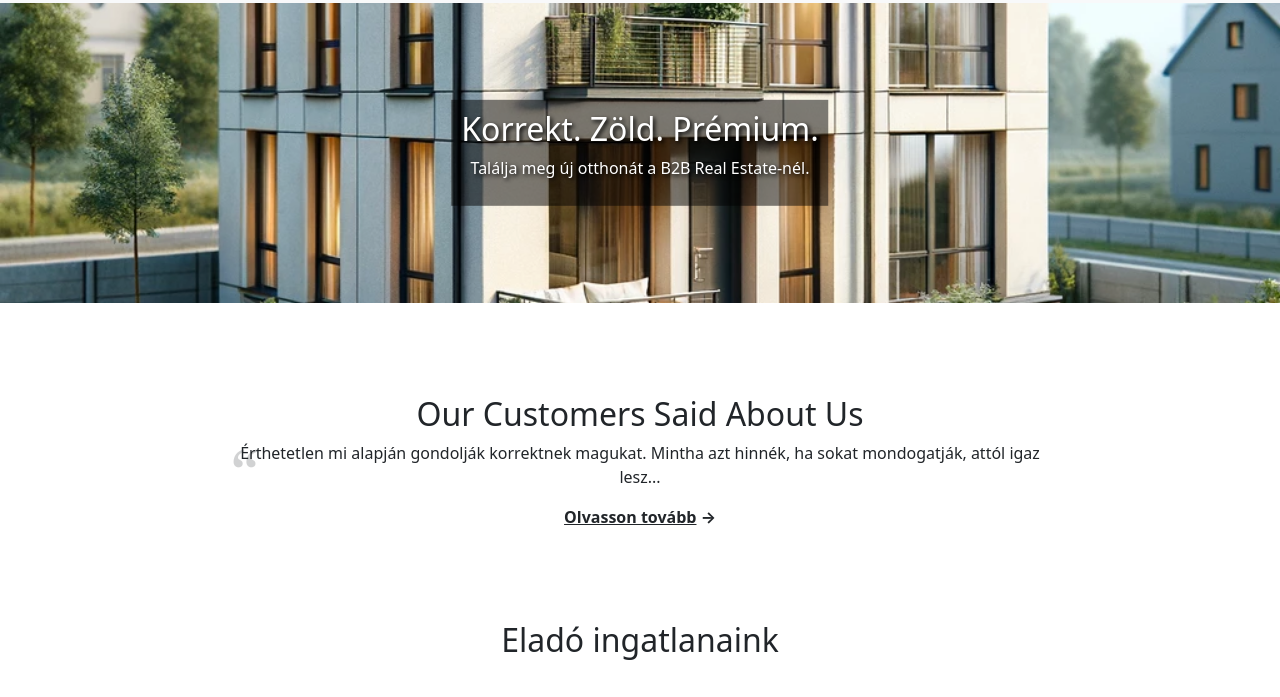
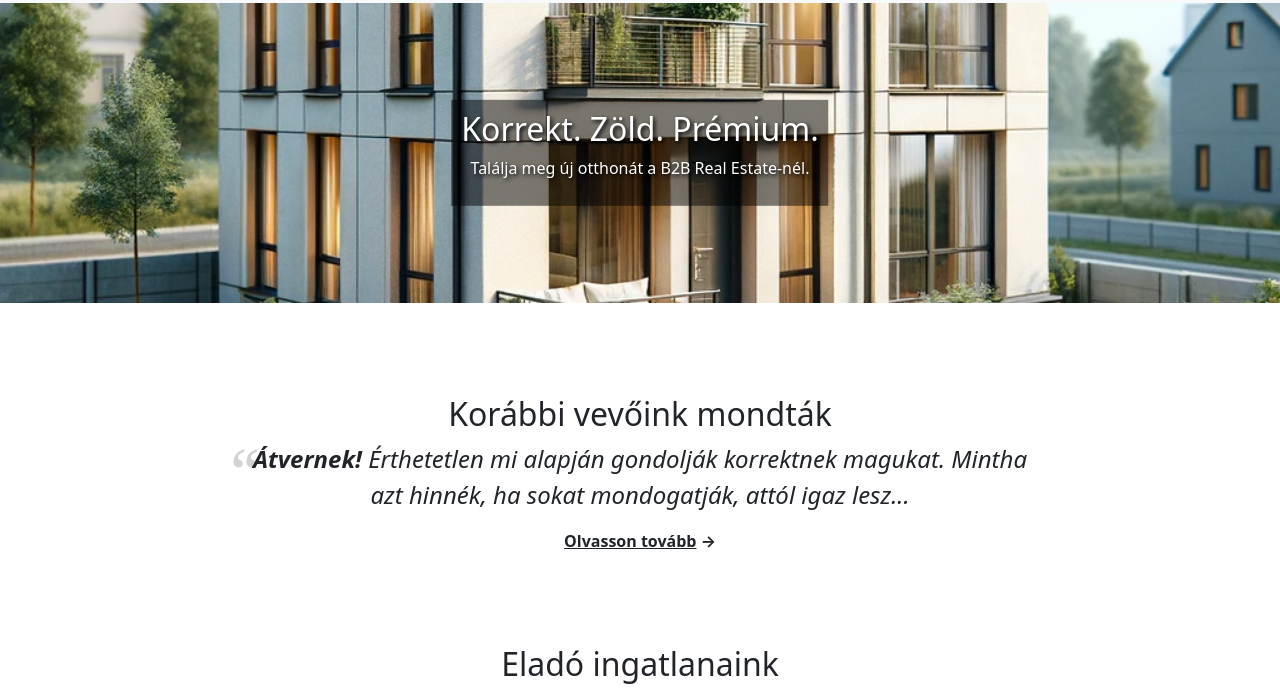
Before and after one commit to Shadowbeetle/RealEstateSite, a plain HTML site: page www/index.html in a window 1280 px wide. Shown: the part 92-789 px from the top of the page. Drawn offline with Linux system fonts and the light colour scheme.

Commit message:
make the quote more prominent

```diff
--- a/www/index.html
+++ b/www/index.html
@@ -47,15 +47,19 @@
 				<p>Találja meg új otthonát a B2B Real Estate-nél.</p>
 			</div>
 		</div>
+		<div class="d-flex justify-content-center flex-column m-0">
 			<a href="velemenyek" class="box-link">
 				<section class="customer-quotes pt-xl">
 					<div class="quotes-container">
-					<h2>Our Customers Said About Us</h2>
+						<h2>Korábbi vevőink mondták</h2>
 						<blockquote class="quote">
-						<p>Érthetetlen mi alapján gondolják korrektnek magukat. Mintha azt hinnék, ha sokat mondogatják, attól igaz
+							<p><b>Átvernek!</b> Érthetetlen mi alapján gondolják korrektnek magukat. Mintha azt hinnék, ha sokat
+								mondogatják,
+								attól
+								igaz
 								lesz...</p>
+						</blockquote>
 						<p><b><u>Olvasson tovább</u></b> <b>&rarr;</b></p>
-					</blockquote>
 						<!-- Add more blockquote elements for more quotes -->
 					</div>
 				</section>
@@ -138,6 +142,7 @@
 					</div>
 				</section>
 			</a>
+		</div>
 	</main>
 	<footer>
 		<p>B2B real estate</p>
--- a/www/styles.css
+++ b/www/styles.css
@@ -147,6 +147,11 @@ main {
 	font-family: Georgia, 'Times New Roman', Times, serif;
 }
 
+.quote p {
+	font-size: 1.5em;
+	font-style: italic;
+}
+
 .property-details {
 	text-align: center;
 }
@@ -154,6 +159,7 @@ main {
 .box-link {
 	color: inherit;
 	text-decoration: none;
+	display: inline-block;
 }
 
 .pt-xl {
```
Lines whose indentation alone changed are shown as unchanged.
